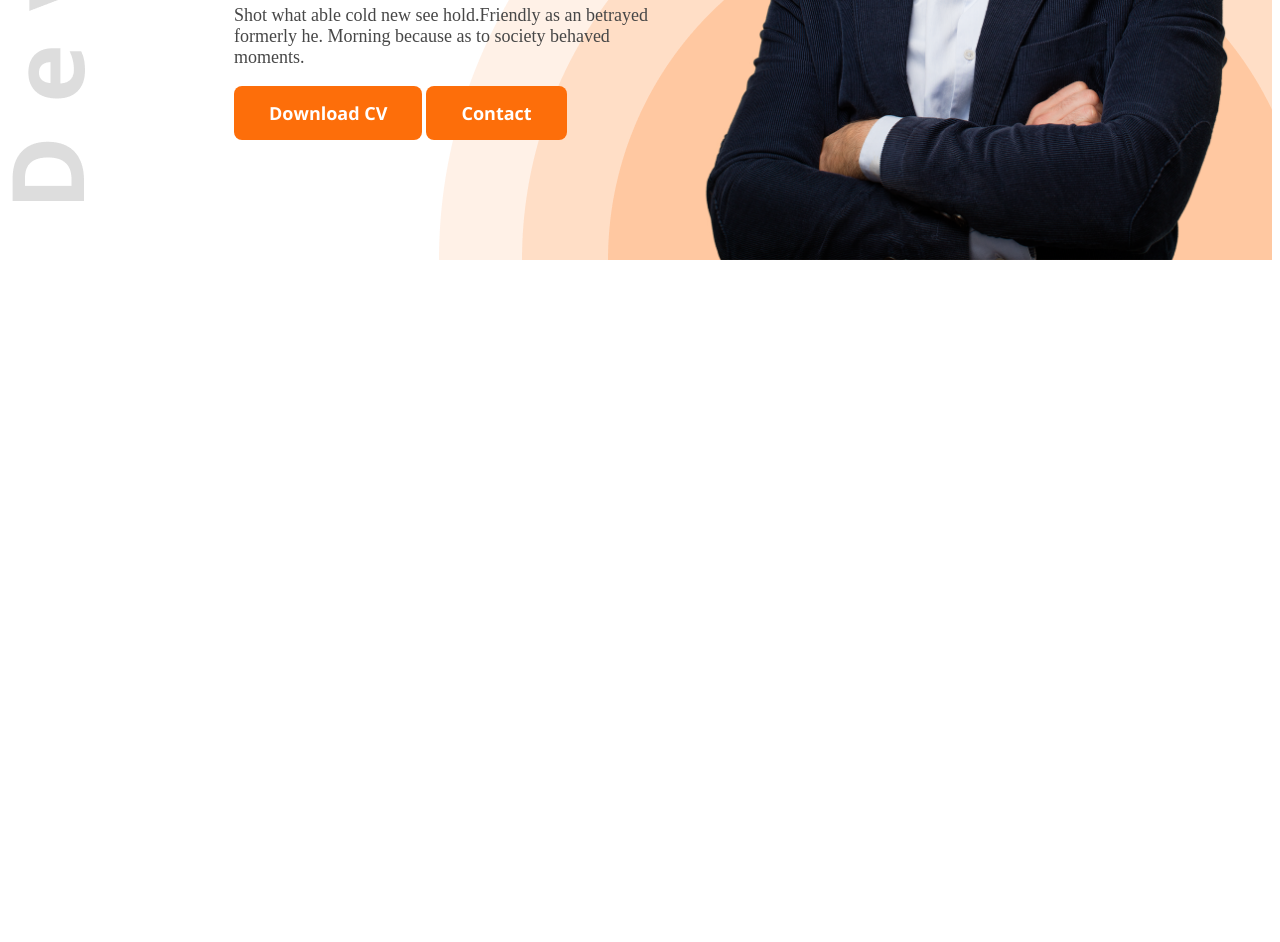
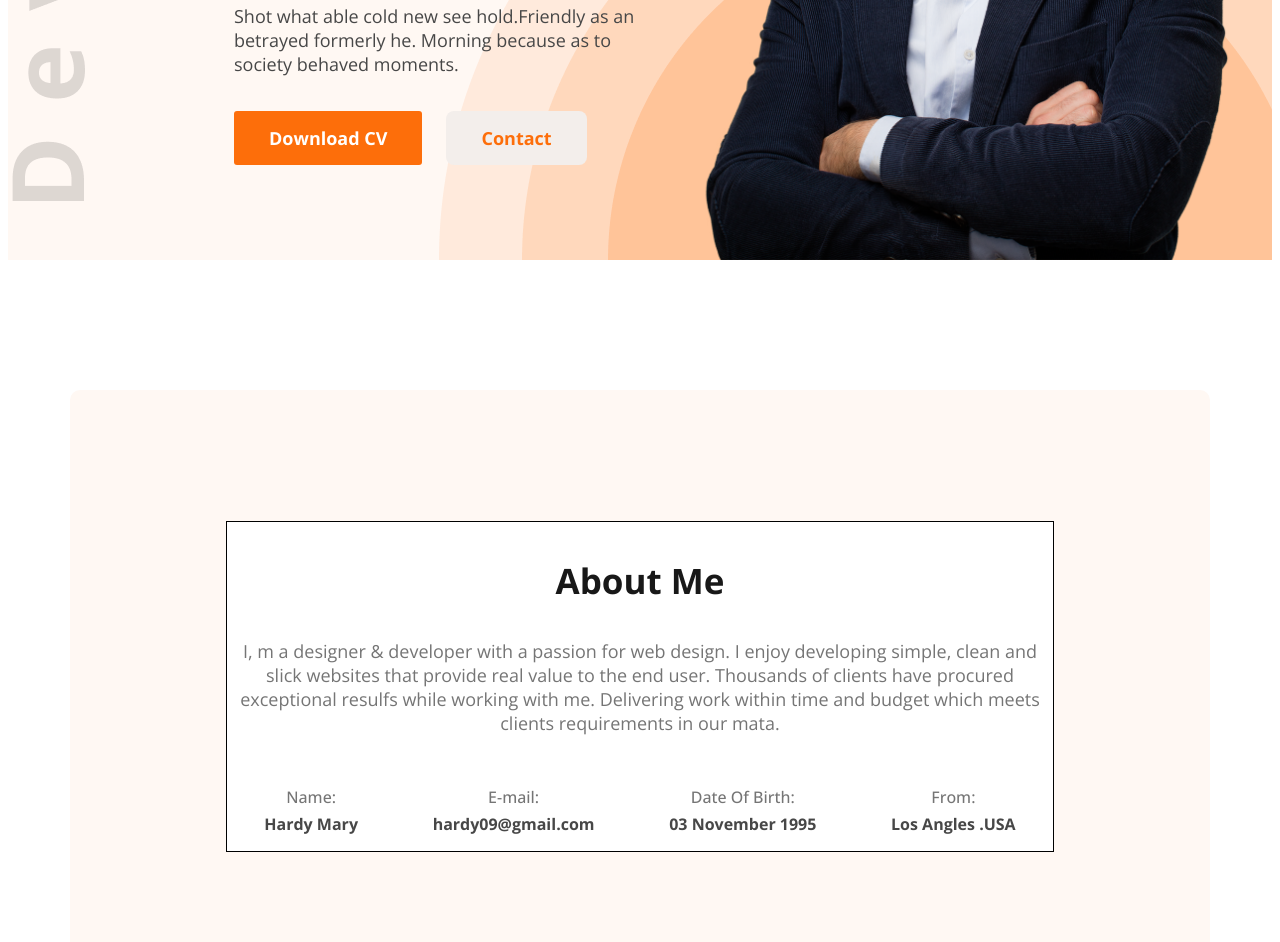
Before and after one commit to Rafi-Dev402/My-porttfolio-web, a plain HTML site: page index.html in a window 1280 px wide. Shown: the part 582-1524 px from the top of the page. Before the commit the page ends 850 px from the top, so only its background shows below. Drawn offline with nearby package versions, Linux system fonts and the light colour scheme.

Commit message:
added 2nd section

```diff
--- a/Styles/portfolio.css
+++ b/Styles/portfolio.css
@@ -8,8 +8,10 @@
 /* header style */
 .header-cls{
     background-image: url(../images/developer.png), url(../images/header_bg.png);
+    background-color: rgb(255, 248, 243);
     background-repeat: no-repeat;
     background-position: top left, bottom right;
+    margin-top: 10px;
 }
 
 /* nav style */
@@ -48,16 +50,16 @@ nav ul{
 nav li a {
     text-decoration: none;
 }
-
 .dark2{
     color: rgb(71, 71, 71);
+    font-size: 18px;
+    font-family: Open Sans;
 }
-
 .dark1{
     color:rgb(24, 24, 24) ;
 }
 
-
+/* Button design */
 .btn{
 /* width: 140px;
 height: 60px; */
@@ -70,6 +72,23 @@ font-weight: bolder;
 padding: 15px 35px;
 border: none;
 }
+
+.downlode{
+    margin-right: 20px;
+    border-radius: 3px;
+}
+.Contact{
+    font-size: 18px;
+    border-radius: 3px;
+    font-family: Open Sans;
+    border-radius: 8px;
+    font-weight: bolder;
+    padding: 15px 35px;
+    border: none;
+    color: rgb(253, 110, 10);
+    background-color: rgb(243, 238, 235);
+}
+
 
 /* banner style */
 .banner{
@@ -87,17 +106,80 @@ border: none;
 font-family: Open Sans;
 font-size: 45px;
 font-weight: 600;
+margin-bottom: 0;
 }
 
 .banner-name{
+    font-family: Open Sans;
     font-weight: bold;
     font-size: 85px;
+    margin-bottom: 20px;
 }
 
-.about{
+.details{
     font-size: 18px;
+    margin-bottom: 35px;
+
 }
 
 .profilePic{
     width: 580px;
 }
+
+/* main style */
+main{
+    max-width: 1140px;
+    margin: 0 auto;
+}
+
+/* section 1 style */
+.about{
+    background-color: rgb(255, 248, 243);
+    border-radius: 10px;
+    padding: 131px 156px;
+    text-align: center;
+    margin-top: 130px;
+}
+
+.sun-section-bacgd{
+    background-color: rgb(255, 255, 255);
+    border: 1px solid black;
+    /* margin-top: 100px; */
+}
+
+.section-titel{
+    font-size: 35px;
+    font-family: Open Sans;
+    padding-top: 0 ;
+}
+
+.section-description{
+    font-family: Open Sans;
+    font-size: 18px;
+    color: rgb(117, 117, 117);
+    margin-bottom: 35px;
+}
+
+.about-items{
+    display: flex;
+    justify-content: space-around;
+}
+
+.item-titel{
+    font-family: Open Sans;
+    color: rgb(117, 117, 117);
+    font-weight: 500;
+    margin-bottom: 0;
+}
+.item-details{
+    font-family: Open Sans;
+    font-weight: 700;
+    color: rgb(71, 71, 71);
+    margin-top: 5px;
+}
+
+/* 2nd Section Design */
+.skills{
+    margin-top: 130px;
+    text-align: center;
+}
--- a/index.html
+++ b/index.html
@@ -22,16 +22,55 @@
             <div class="banner-contant">
                 <p class="banner-title dark2" >Hi, I am</p>
                 <h1 class="banner-name dark1">Mary Hardy</h1>
-                <p class="about dark2">Shot what able cold new see hold.Friendly as an betrayed formerly he. Morning because as to society behaved moments.
+                <p class="details dark2">Shot what able cold new see hold.Friendly as an betrayed formerly he. Morning because as to society behaved moments.
                 </p>
-                <button class="btn">Download CV</button>
-                <button class="btn">Contact</button>
+                <button class="downlode btn">Download CV</button>
+                <button class="Contact">Contact</button>
             </div>
             <img class="profilePic" src="images/hardy.png" alt="mary hardy">
         </div>
     </header>
 
     <main>
+        <!-- Main 1st section -->
+        <section class="about">
+            <div class="sun-section-bacgd">
+                    <h3 class="section-titel dark1">About Me</h3>
+                <p class="section-description dark2">I, m a designer & developer with a passion for web design. I enjoy developing simple, clean and slick websites that provide real value to the end user. Thousands of clients have procured exceptional resulfs while working with me. Delivering work within time and budget which meets clients requirements in our mata.</p>
+
+                <div class="about-items">
+
+                    <div class="about-item">
+                        <p class="item-titel">Name:</p>
+                        <p  class="item-details">Hardy Mary</p>
+                    </div>
+
+                    <div class="about-item">
+                        <p class="item-titel">E-mail:</p>
+                        <p class="item-details">hardy09@gmail.com</p>
+                    </div>
+
+                    <div class="about-item">
+                        <p class="item-titel">Date Of Birth:</p>
+                        <p class="item-details">03 November 1995</p>
+                    </div>
+
+                    <div class="about-item">
+                        <p class="item-titel">From:</p>
+                        <p class="item-details">Los Angles .USA</p>
+                    </div>
+
+                </div>
+            </div>
+        </section>
+
+        <!-- Main 2nd Section -->
+         <section class="skills">
+            <h3 class="doing-headding">What I do</h3>
+            <p class="doing-details">I, m a designer & developer with a passion for web design. I enjoy developing simple, clean and slick websites that provide real value to the end user. Thousands of clients have procured exceptional resulfs while working with me. Delivering work within time and budget which meets clients requirements in our mata.</p>
+
+         </section>
+
 
     </main>
 
```
